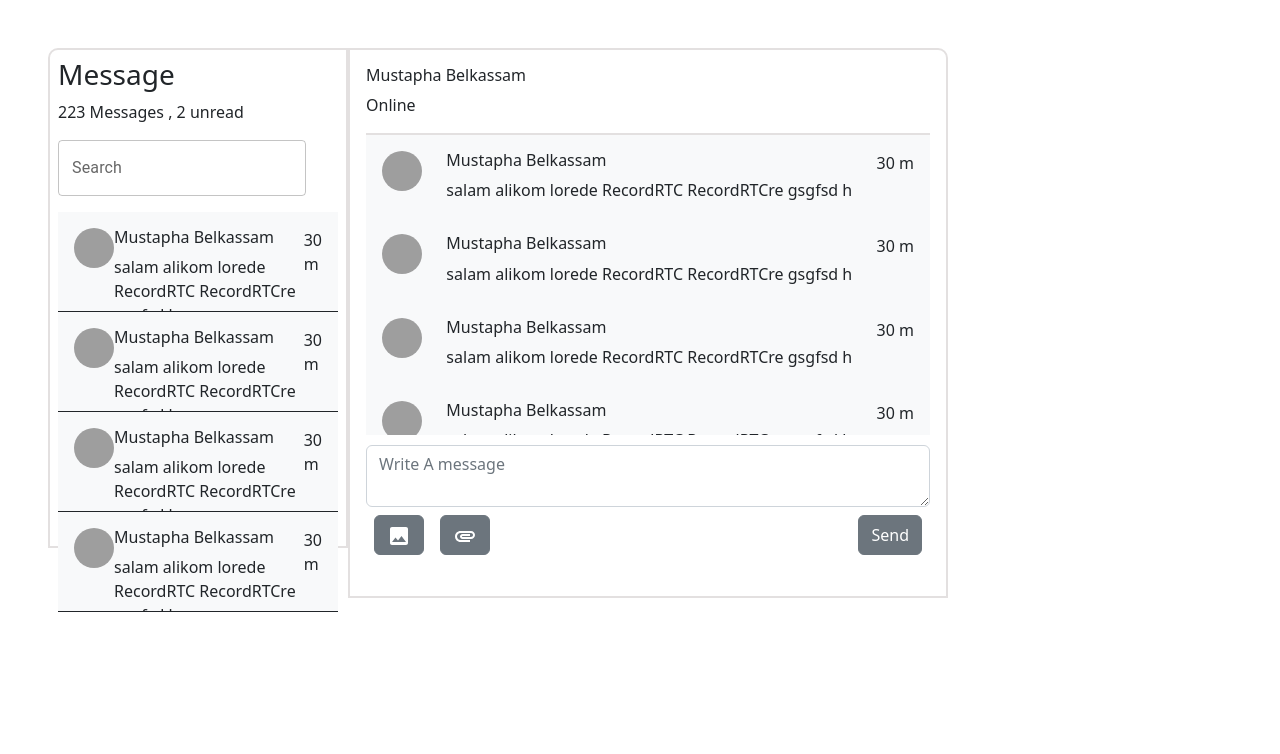
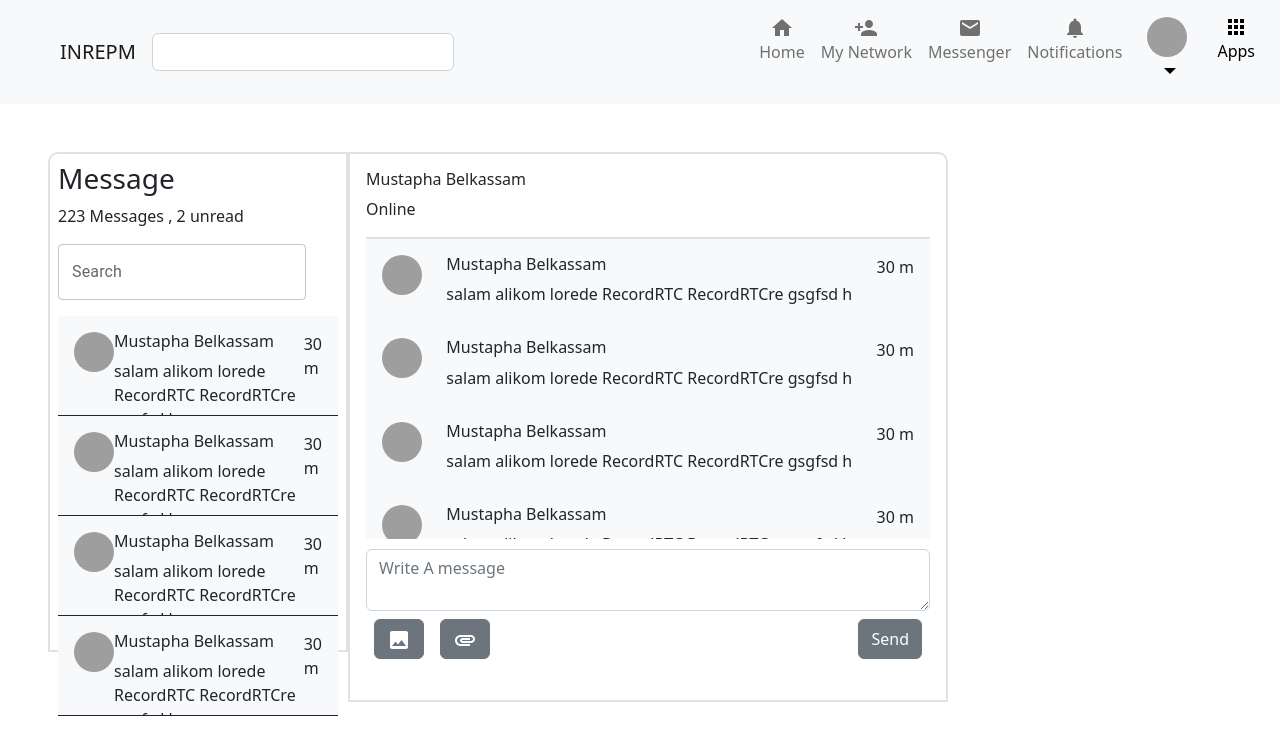
Before and after one commit to developython14/react_django_app, a React (Create React App) app in the folder frontend/: page /chat in a window 1280 px wide. Shown: the top 754 px of the page. Built offline with nearby package versions, Linux system fonts and the light colour scheme; grey boxes are pictures that could not be loaded.

Commit message:
work on react parts

```diff
--- a/frontend/src/pages/chat/chat.js
+++ b/frontend/src/pages/chat/chat.js
@@ -15,6 +15,8 @@ import AttachmentIcon from '@mui/icons-material/Attachment';
 function Chat (){
 
     return (
+        <div className='d-flex flex-column'>
+   <_Navbar></_Navbar>
         <div className='d-flex flex-row p-5'>
             <div className='section1 p-2'>
                 <h3>Message</h3>
@@ -47,6 +49,8 @@ function Chat (){
             </div>
 
         </div>
+        </div>
+
 
     )
 }
--- a/frontend/src/pages/shared_componant/navbar.js
+++ b/frontend/src/pages/shared_componant/navbar.js
@@ -28,7 +28,7 @@ function _Navbar(args) {
   const toggle = () => setIsOpen(!isOpen);
 
   return (
-      <Navbar expand="lg" color="light" fixed="top" className='ps-5 ' >
+      <Navbar expand="lg" color="light"  className='ps-5 '>
         <NavbarBrand href="/">INREPM </NavbarBrand>
         <NavbarToggler onClick={toggle} />
         <div className='col-3'> <Input></Input></div>
```
Also changed, not shown: 2 other files (tests, documents, lock files or other folders).
